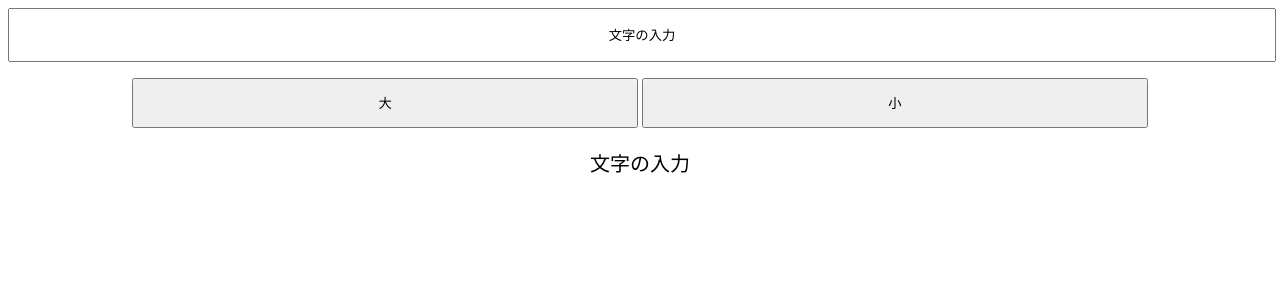
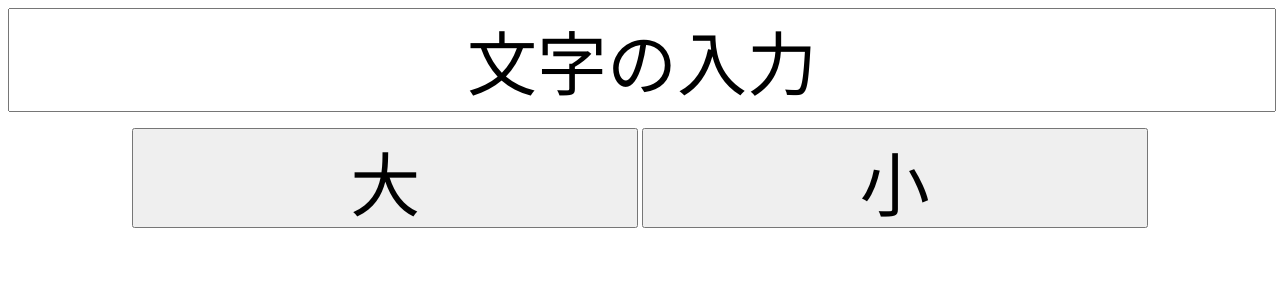
Before and after one commit to craftpage/mojikaku, a plain HTML site: page index.html in a window 1280 px wide. Shown: the part 81-376 px from the top of the page. Drawn offline with nearby package versions, Linux system fonts and the light colour scheme.

Commit message:
2 commit

```diff
--- a/index.html
+++ b/index.html
@@ -15,14 +15,16 @@
             margin: 0;
             padding: 0;
             width: 100%;
-            height: 50px;
+            height: 100px;
+            font-size:70px;
             text-align: center;
         }
         .size{
             margin: 0;
             padding: 0;
             width: 40%;
-            height: 50px;
+            height: 100px;
+            font-size:70px;
             text-align: center;
         }
     </style>
--- a/main.js
+++ b/main.js
@@ -2,14 +2,14 @@ var app = new Vue({
     el: '#app',
     data: {
         character: '文字の入力',
-        size: 20
+        size: 70
     },
     methods: {
         big: function(){
             this.size += 10;
         },
         small: function(){
-            if (this.size > 20) {
+            if (this.size > 70) {
                 this.size -= 10
             }
         }
```
